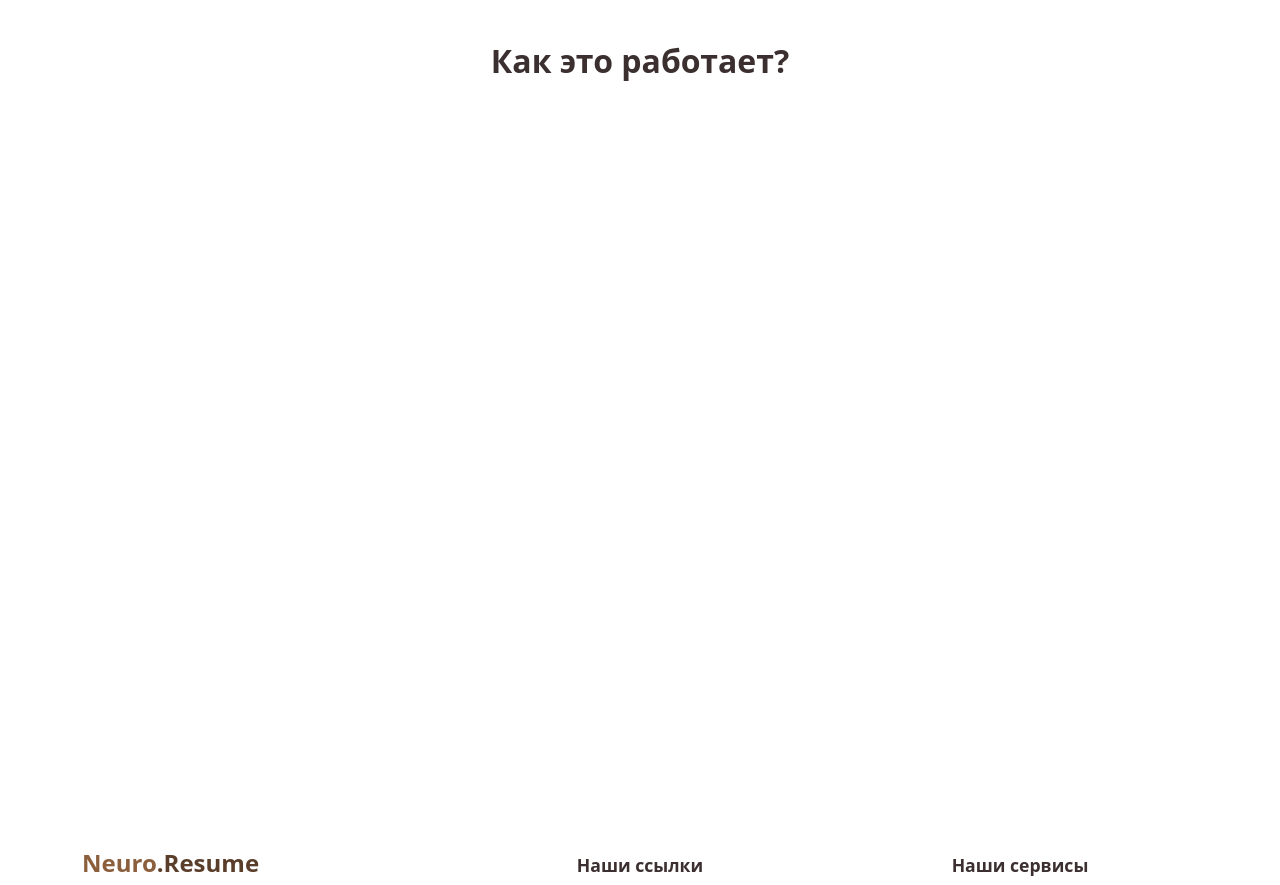
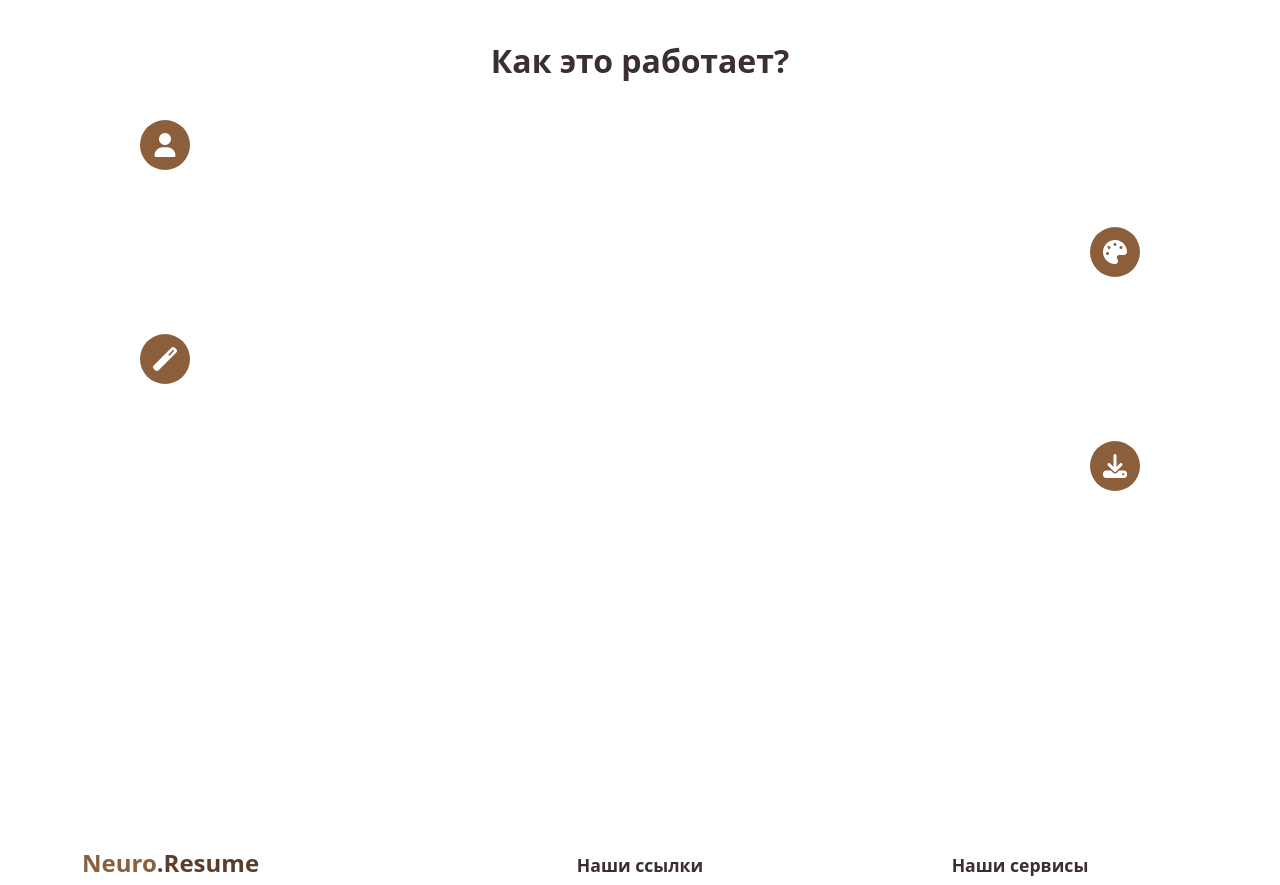
Before and after one commit to ptmff/Neuro_resume, a Vue app in the folder frontend/vue/: page /#/ in a window 1280 px wide. Shown: the part 1080-1965 px from the top of the page. Built offline with nearby package versions, Linux system fonts and the light colour scheme.

Commit message:
+animation fade for WL

```diff
--- a/frontend/vue/src/components/WorkLogic.vue
+++ b/frontend/vue/src/components/WorkLogic.vue
@@ -91,6 +91,33 @@
   transition: opacity 0.8s ease-out, transform 0.8s ease-out;
 }
 
+/* 🔹 Анимация появления */
+.timeline-step.active {
+  opacity: 1;
+  transform: translateY(0);
+}
+
+/* 🔹 Левая часть (иконка + линия) */
+.timeline-left {
+  display: flex;
+  flex-direction: column;
+  align-items: center;
+  position: relative;
+}
+
+/* 🔹 Круглая иконка */
+.icon-circle {
+  width: 50px;
+  height: 50px;
+  background-color: #8b5e3c;
+  color: white;
+  border-radius: 50%;
+  display: flex;
+  align-items: center;
+  justify-content: center;
+  font-size: 1.5rem;
+}
+
 @media (min-width: 768.1px) {
   .timeline {
     display: flex;
```
